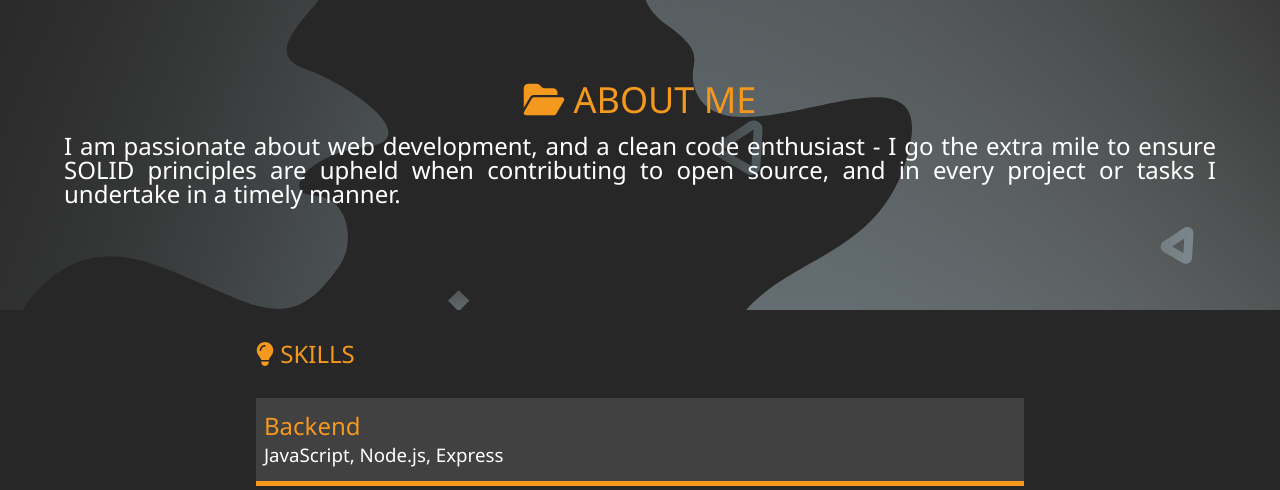
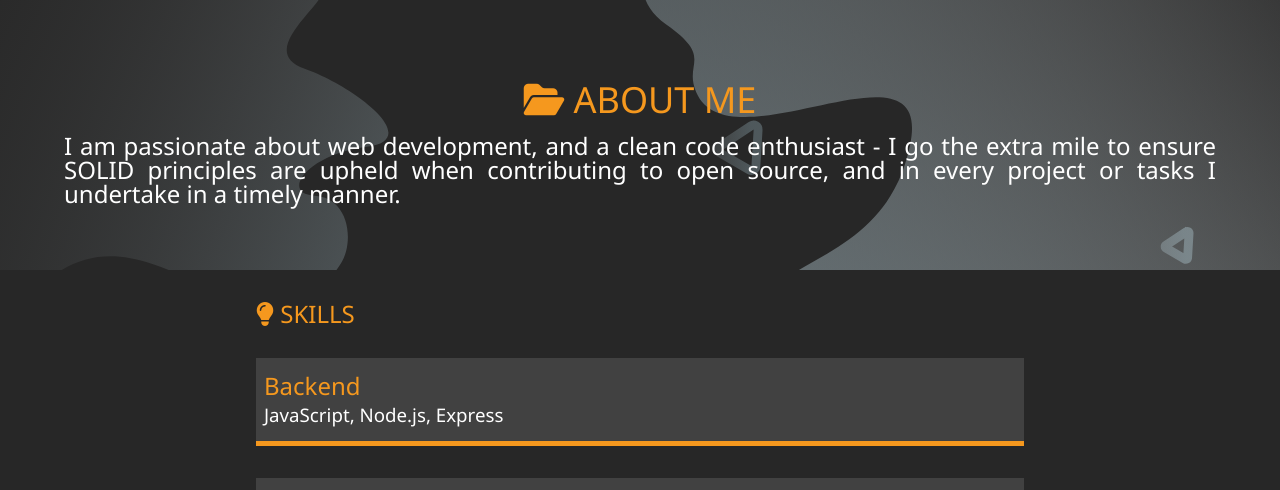
Before and after one commit to Phildeoner/Portfolio-Project, a website: page index.html in a window 1280 px wide. Shown: the part 810-1300 px from the top of the page. Drawn offline with Linux system fonts and the light colour scheme.

Commit message:
Update style.css to adjust about me style

```diff
--- a/style.css
+++ b/style.css
@@ -9,7 +9,7 @@
 }
 
 #about_bio-image {
-  height: 40vh;
+  height: 35vh;
   width: 100%;
   background:
     linear-gradient(
@@ -32,7 +32,7 @@ p {
 #about_bio-image p {
   margin-bottom: 1rem;
   text-align: justify;
-  height: 20vh;
+  height: 15vh;
 }
 
 #about_bio {
```
